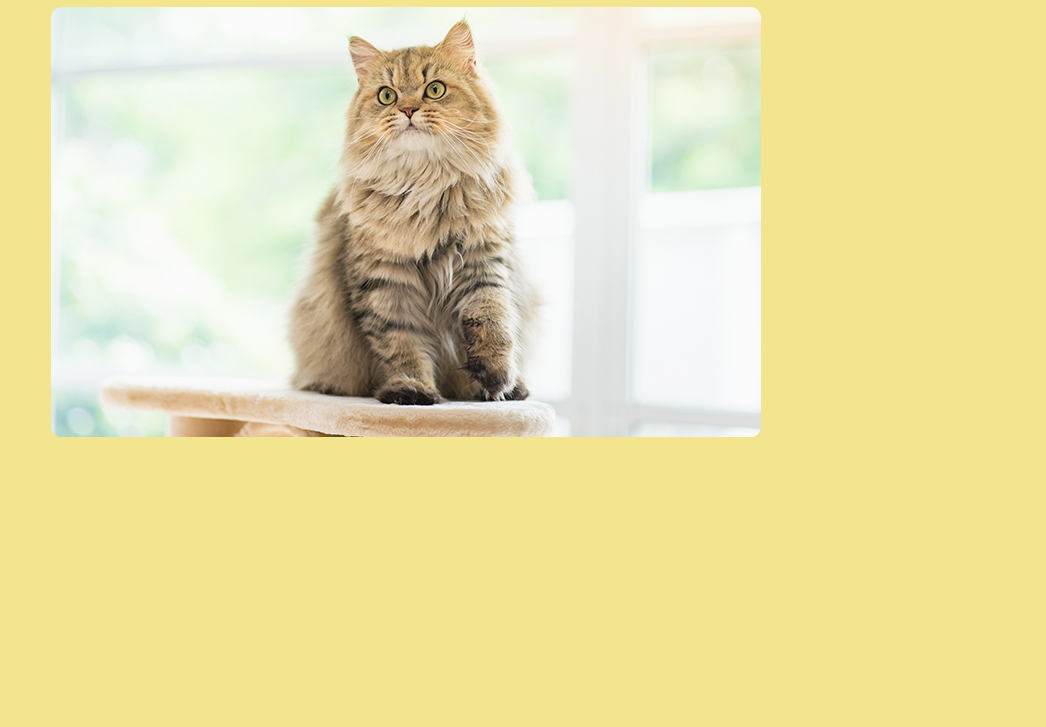
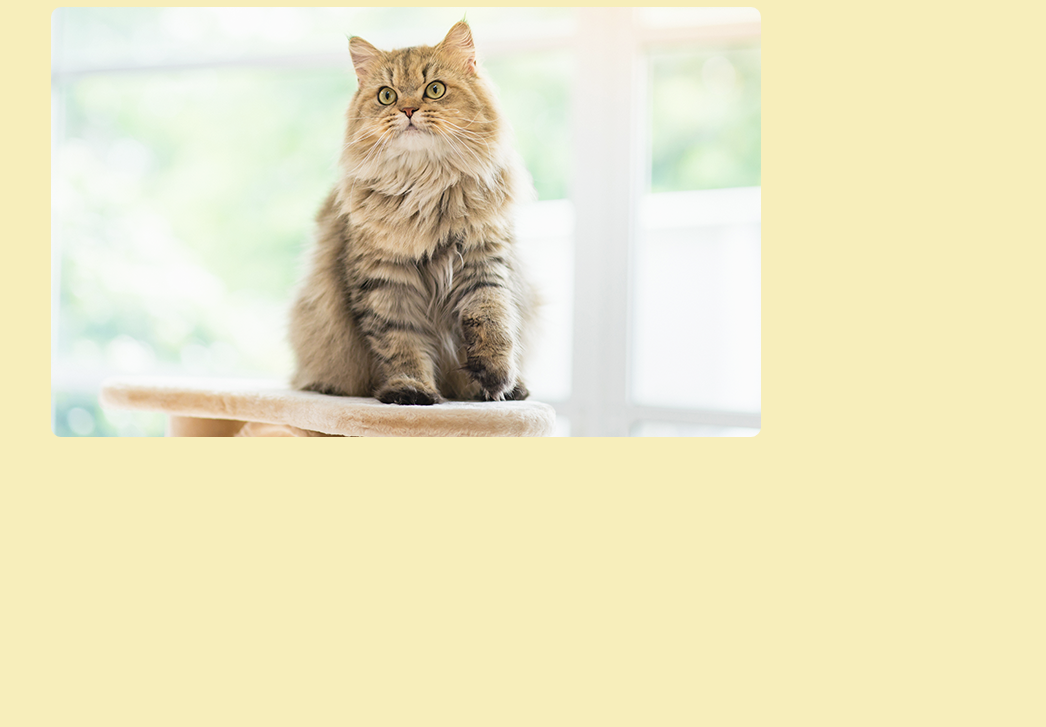
Before and after one commit to Clement-Lauzon/ExerciseCommun, a plain HTML site: page index.html in a window 1280 px wide. Shown: the part 73-800 px from the top of the page, without its empty margins (234-1280 px from the left). Drawn offline with Linux system fonts and the light colour scheme.

Commit message:
changement couleur fond

```diff
--- a/index.html
+++ b/index.html
@@ -14,7 +14,7 @@
 
     <style>
         body{
-            background-color: rgb(243, 228, 142);
+            background-color: rgb(247, 238, 187);
         }
 
         h1 {
```
